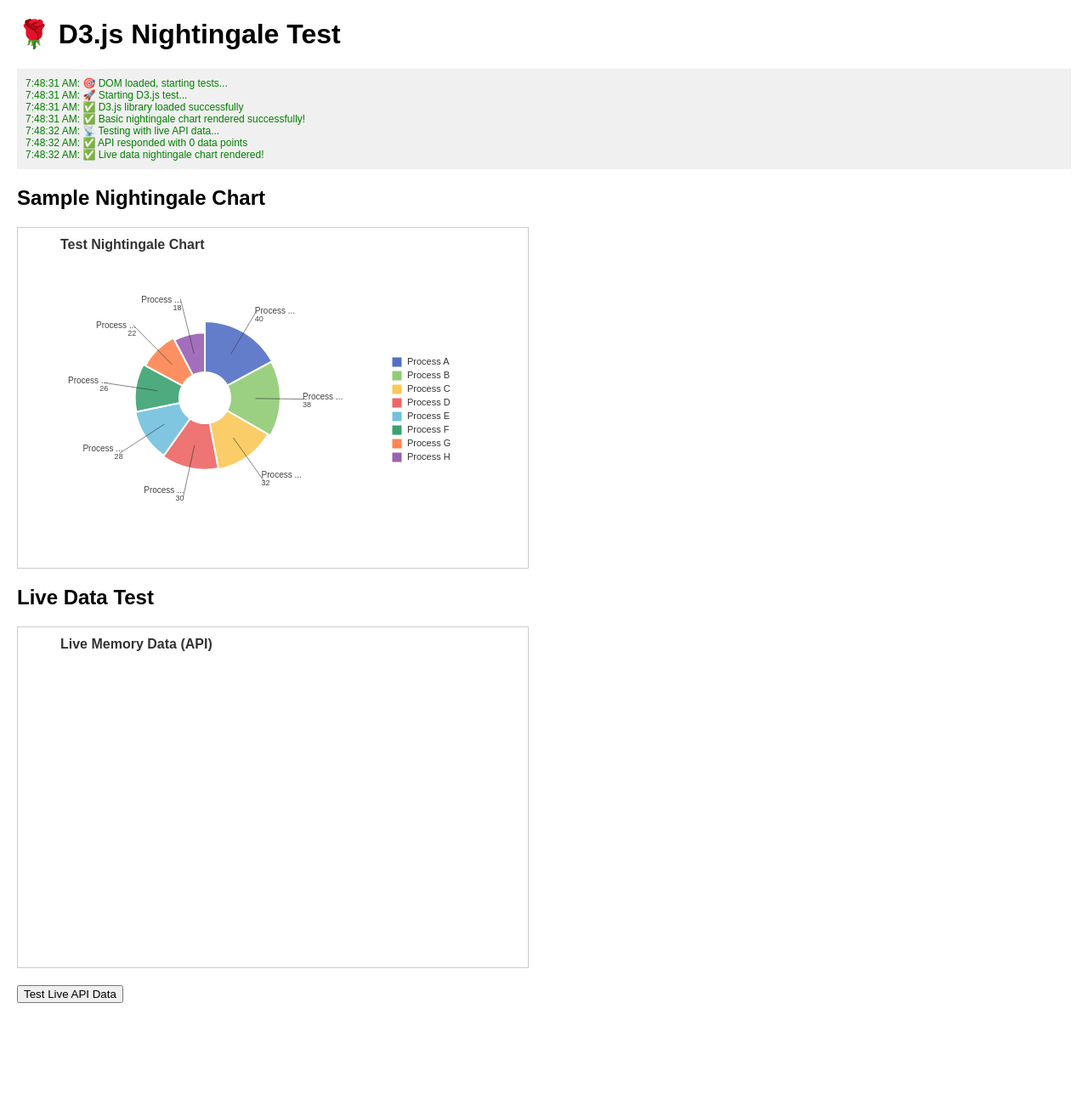
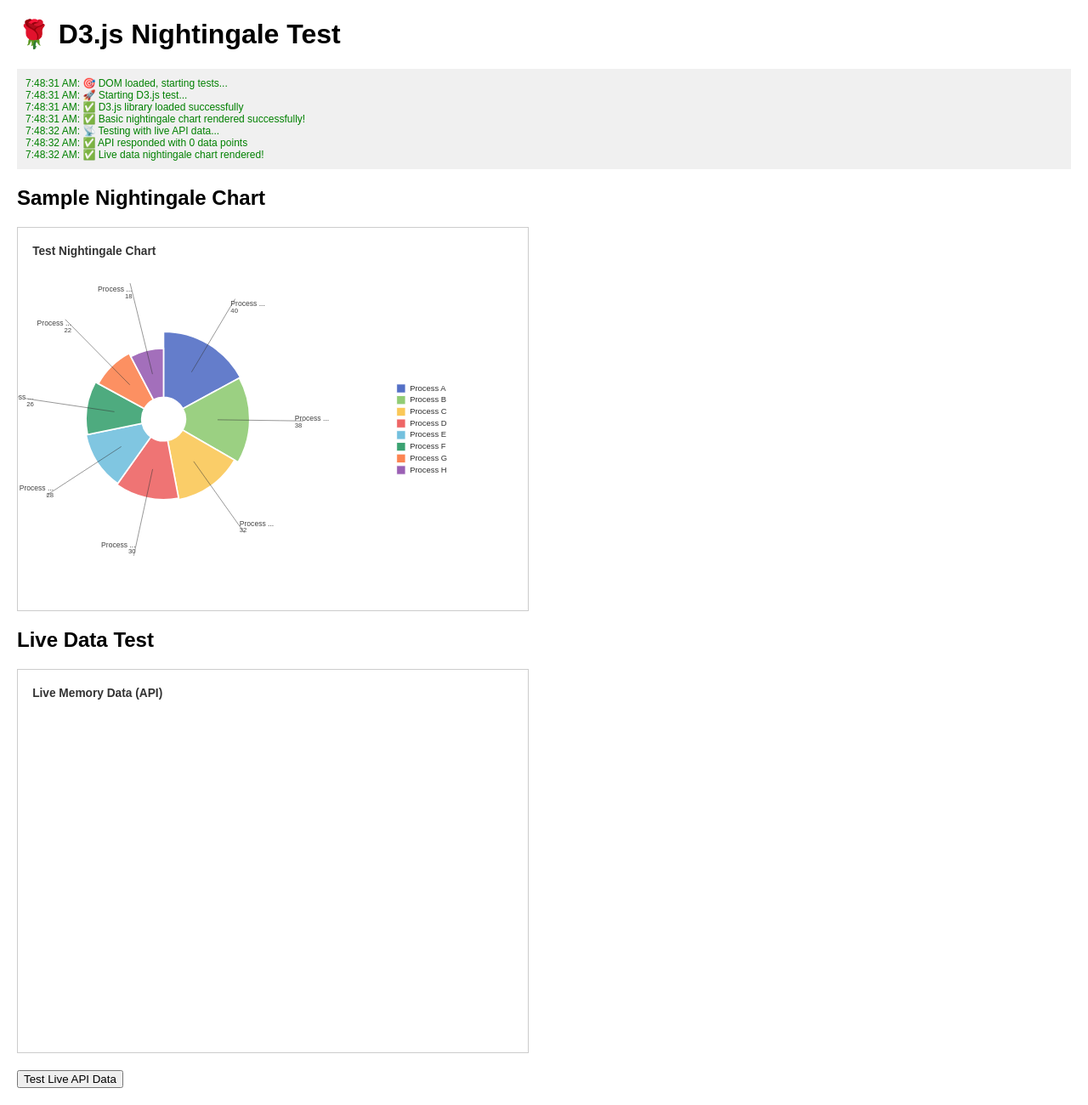
Before and after one commit to Corefinder89/task-monitor, a Flask app: page /test-charts in a window 1280 px wide. Shown: the whole page at 85% size. Before the commit the page ends 1180 px from the top, so only its background shows below. Run offline with Flask 3, Linux system fonts and the light colour scheme; data that the repository does not hold is empty.

Commit message:
Change layout

```diff
--- a/app/templates/test-charts.html
+++ b/app/templates/test-charts.html
@@ -1,23 +1,23 @@
 <!DOCTYPE html>
 <html lang="en">
+
 <head>
     <meta charset="UTF-8">
     <meta name="viewport" content="width=device-width, initial-scale=1.0">
     <title>D3.js Nightingale Test</title>
     <!-- Primary CDN -->
-    <script src="https://d3js.org/d3.v7.min.js"
-            onerror="loadBackupD3()"></script>
+    <script src="https://d3js.org/d3.v7.min.js" onerror="loadBackupD3()"></script>
     <!-- Backup CDNs -->
     <script>
         function loadBackupD3() {
             console.log('Primary D3 CDN failed, trying backup...');
             const script1 = document.createElement('script');
             script1.src = 'https://cdn.jsdelivr.net/npm/d3@7/dist/d3.min.js';
-            script1.onerror = function() {
+            script1.onerror = function () {
                 console.log('Backup CDN 1 failed, trying CDN 2...');
                 const script2 = document.createElement('script');
                 script2.src = 'https://unpkg.com/d3@7/dist/d3.min.js';
-                script2.onerror = function() {
+                script2.onerror = function () {
                     console.error('All D3 CDNs failed!');
                     const logEl = document.getElementById('log-output');
                     if (logEl) {
@@ -30,13 +30,35 @@
         }
     </script>
     <style>
-        body { font-family: Arial, sans-serif; margin: 20px; }
-        .test-chart { width: 600px; height: 400px; border: 1px solid #ccc; margin: 20px 0; }
-        .log { background: #f0f0f0; padding: 10px; margin: 10px 0; font-size: 12px; }
-        .success { color: green; }
-        .error { color: red; }
+        body {
+            font-family: Arial, sans-serif;
+            margin: 20px;
+        }
+
+        .test-chart {
+            width: 600px;
+            height: 450px;
+            border: 1px solid #ccc;
+            margin: 20px 0;
+        }
+
+        .log {
+            background: #f0f0f0;
+            padding: 10px;
+            margin: 10px 0;
+            font-size: 12px;
+        }
+
+        .success {
+            color: green;
+        }
+
+        .error {
+            color: red;
+        }
     </style>
 </head>
+
 <body>
     <h1>🌹 D3.js Nightingale Test</h1>
     <div id="log-output" class="log"></div>
@@ -69,16 +91,18 @@
             ]);
 
             // Chart dimensions - improved spacing
-            const width = 600;
-            const height = 400;
-            const margin = { top: 60, right: 180, bottom: 40, left: 50 };
+            const width = 700;
+            const height = 500;
+            const margin = { top: 60, right: 200, bottom: 40, left: 20 };
             const innerRadius = 30;
             const outerRadius = Math.min(width - margin.left - margin.right, height - margin.top - margin.bottom) / 2 * 0.6;
 
             // Create SVG
             const svg = d3.select(`#${containerId}`).append("svg")
-                .attr("width", width)
-                .attr("height", height);
+                .attr("width", "100%")
+                .attr("height", "100%")
+                .attr("viewBox", `0 0 ${width} ${height}`)
+                .attr("preserveAspectRatio", "xMidYMid meet");
 
             // Title - left aligned
             svg.append("text")
@@ -92,7 +116,7 @@
 
             // Chart group
             const g = svg.append("g")
-                .attr("transform", `translate(${width / 2 - 80},${height / 2})`);
+                .attr("transform", `translate(${width / 2 - 150},${height / 2})`);
 
             // Calculate total for percentages
             const total = d3.sum(data, d => d.value);
@@ -114,8 +138,8 @@
 
             // Create arc for label positioning
             const labelArc = d3.arc()
-                .innerRadius(outerRadius + 10)
-                .outerRadius(outerRadius + 10);
+                .innerRadius(outerRadius + 40)
+                .outerRadius(outerRadius + 40);
 
             // Add pie slices with external labels
             const pieSlices = g.selectAll(".arc")
@@ -130,11 +154,11 @@
                 .style("stroke", "#fff")
                 .style("stroke-width", "2px")
                 .style("opacity", 0)
-                .on("mouseover", function(event, d) {
+                .on("mouseover", function (event, d) {
                     d3.select(this).style("filter", "drop-shadow(0px 0px 10px rgba(0, 0, 0, 0.5))");
                     log(`Hover: ${d.data.name} - ${d.data.value} (${Math.round((d.data.value / total) * 100)}%)`);
                 })
-                .on("mouseout", function(event, d) {
+                .on("mouseout", function (event, d) {
                     d3.select(this).style("filter", "none");
                 })
                 .transition()
@@ -162,15 +186,15 @@
                 .style("opacity", 0.6);
 
             // Add labels outside slices
-            const labelRadius = outerRadius + 25;
+            const labelRadius = outerRadius + 60;
             const labels = g.selectAll("text.external-label")
                 .data(pie(data).filter(d => d.value > total * 0.02))
                 .enter().append("text")
                 .attr("class", "external-label")
                 .attr("transform", d => {
                     const angle = (d.startAngle + d.endAngle) / 2;
-                    const x = Math.cos(angle - Math.PI/2) * labelRadius;
-                    const y = Math.sin(angle - Math.PI/2) * labelRadius;
+                    const x = Math.cos(angle - Math.PI / 2) * labelRadius;
+                    const y = Math.sin(angle - Math.PI / 2) * labelRadius;
                     return `translate(${x},${y})`;
                 })
                 .style("text-anchor", d => {
@@ -182,7 +206,7 @@
                 .style("font-weight", "500")
                 .style("text-shadow", "1px 1px 2px rgba(255,255,255,0.8)")
                 .style("opacity", 0)
-                .each(function(d) {
+                .each(function (d) {
                     const name = d.data.name.length > 8 ? d.data.name.substring(0, 8) + '...' : d.data.name;
                     const lines = [name, `${d.data.value}`];
 
@@ -293,4 +317,5 @@
         });
     </script>
 </body>
+
 </html>
```
Also changed, not shown: app/static/css/dashboard.css (+11 -3 lines), app/static/js/dashboard.js (+13 -11 lines), README.md.
